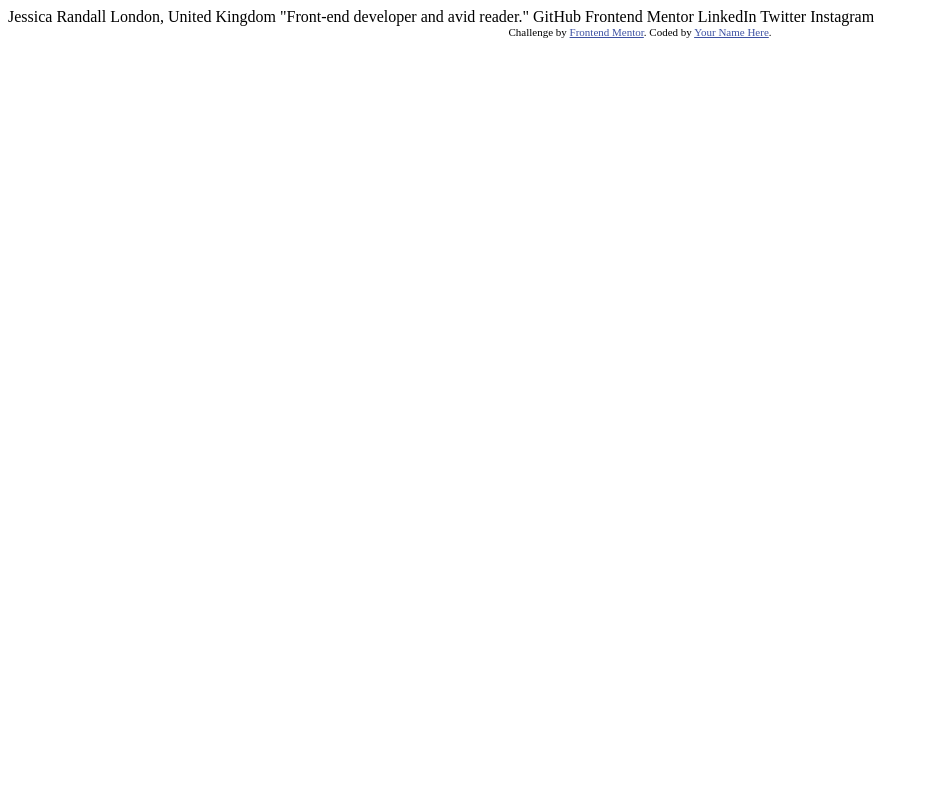
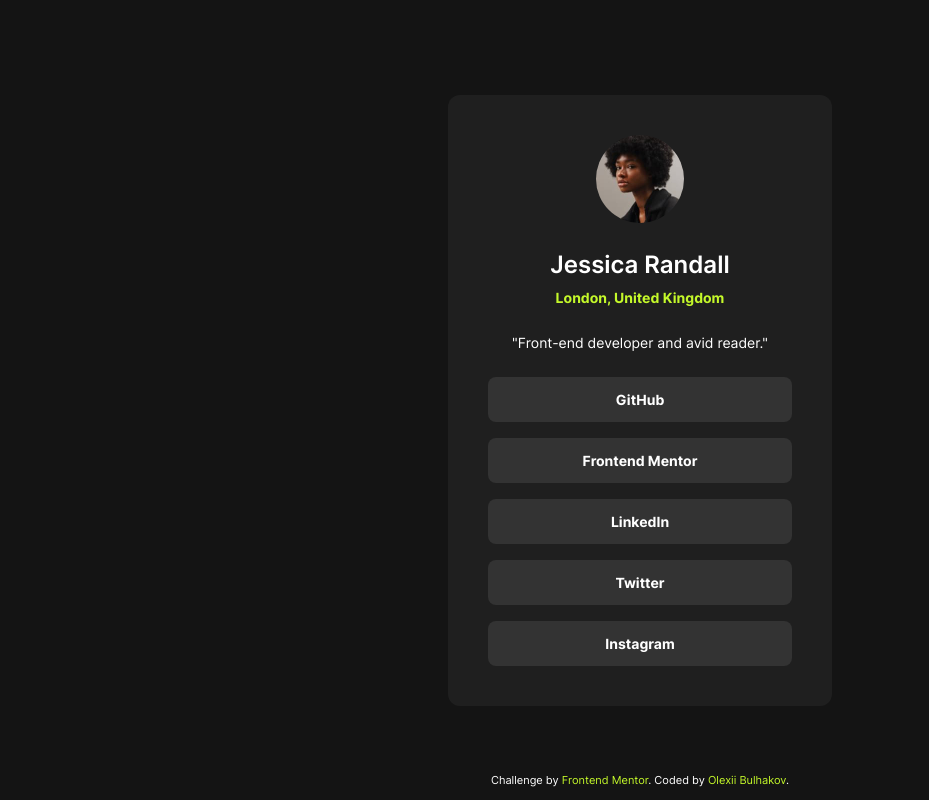
Before and after one commit to bulhakovolexii/social-links-profile, a plain HTML site: page index.html in a window 1280 px wide. Shown: the whole page, without its empty margins (0-929 px from the left). Drawn offline with nearby package versions, Linux system fonts and the light colour scheme.

Commit message:
feat: finished project

```diff
--- a/index.html
+++ b/index.html
@@ -1,34 +1,84 @@
 <!DOCTYPE html>
 <html lang="en">
   <head>
-  <meta charset="UTF-8">
-  <meta name="viewport" content="width=device-width, initial-scale=1.0"> <!-- displays site properly based on user's device -->
+    <meta charset="UTF-8" />
+    <meta name="viewport" content="width=device-width, initial-scale=1.0" />
+    <!-- displays site properly based on user's device -->
 
-  <link rel="icon" type="image/png" sizes="32x32" href="./assets/images/favicon-32x32.png">
+    <link
+      rel="icon"
+      type="image/png"
+      sizes="32x32"
+      href="./assets/images/favicon-32x32.png"
+    />
 
     <title>Frontend Mentor | Social links profile</title>
 
-  <!-- Feel free to remove these styles or customise in your own stylesheet 👍 -->
-  <style>
-    .attribution { font-size: 11px; text-align: center; }
-    .attribution a { color: hsl(228, 45%, 44%); }
-  </style>
+    <link
+      rel="stylesheet"
+      href="https://cdn.jsdelivr.net/npm/normalize.css@8.0.1/normalize.css"
+    />
+    <!-- connect the normalize.css file -->
+    <link rel="stylesheet" href="/css/index.css" />
+    <!-- connect the main stylesheet -->
   </head>
   <body>
+    <div class="bg"></div>
+    <main class="container">
+      <div class="card">
+        <img
+          src="/assets/images/avatar-jessica.jpeg"
+          alt="avatar"
+          class="card__avatar"
+        />
+        <div class="card__name">
+          <h2 class="name__title">Jessica Randall</h2>
+          <span class="name__location">London, United Kingdom</span>
+        </div>
+        <span class="card__about">"Front-end developer and avid reader."</span>
 
-  Jessica Randall
-  London, United Kingdom
-  "Front-end developer and avid reader."
-
-  GitHub
-  Frontend Mentor
-  LinkedIn
-  Twitter
-  Instagram
-
-  <div class="attribution">
-    Challenge by <a href="https://www.frontendmentor.io?ref=challenge" target="_blank">Frontend Mentor</a>.
-    Coded by <a href="#">Your Name Here</a>.
+        <ul class="card__links">
+          <li class="links__item">
+            <a
+              href="https://github.com/bulhakovolexii/"
+              target="_blank"
+              rel="noopener noreferrer"
+              >GitHub</a
+            >
+          </li>
+          <li class="links__item">
+            <a
+              href="https://www.frontendmentor.io/profile/bulhakovolexii"
+              target="_blank"
+              rel="noopener noreferrer"
+              >Frontend Mentor</a
+            >
+          </li>
+          <li class="links__item">
+            <a
+              href="https://www.linkedin.com/in/bulhakovolexii/"
+              target="_blank"
+              rel="noopener noreferrer"
+              >LinkedIn</a
+            >
+          </li>
+          <li class="links__item">
+            <a href="#" target="_blank" rel="noopener noreferrer">Twitter</a>
+          </li>
+          <li class="links__item">
+            <a href="#" target="_blank" rel="noopener noreferrer">Instagram</a>
+          </li>
+        </ul>
       </div>
+    </main>
+    <footer class="attribution">
+      Challenge by
+      <a href="https://www.frontendmentor.io?ref=challenge" target="_blank"
+        >Frontend Mentor</a
+      >. Coded by
+      <a href="https://github.com/bulhakovolexii" target="_blank"
+        >Olexii Bulhakov</a
+      >.
+    </footer>
   </body>
 </html>
--- /dev/null
+++ b/scss/_system.scss
@@ -0,0 +1,65 @@
+// colors
+$grey-900: #141414;
+$grey-800: #1f1f1f;
+$grey-700: #333333;
+$green: #c4f82a;
+$white: #ffffff;
+
+// typography
+// fonts
+@font-face {
+  font-family: "Inter Regular";
+  font-style: normal;
+  src: url("../assets/fonts/static/Inter-Regular.ttf") format("truetype");
+  font-weight: 400;
+  font-display: swap;
+}
+
+@font-face {
+  font-family: "Inter Semibold";
+  font-style: normal;
+  src: url("../assets/fonts/static/Inter-SemiBold.ttf") format("truetype");
+  font-weight: 600;
+  font-display: swap;
+}
+
+@font-face {
+  font-family: "Inter Bold";
+  font-style: normal;
+  src: url("../assets/fonts/static/Inter-Bold.ttf") format("truetype");
+  font-weight: 700;
+  font-display: swap;
+}
+
+// text presets
+@mixin text-preset-1() {
+  font-family: "Inter Semibold";
+  font-size: 24px;
+  line-height: 150%;
+  letter-spacing: 0px;
+  color: $white;
+}
+
+@mixin text-preset-2() {
+  font-family: "Inter Regular";
+  font-size: 14px;
+  line-height: 150%;
+  letter-spacing: 0px;
+  color: $white;
+}
+
+@mixin text-preset-2-bold() {
+  font-family: "Inter Bold";
+  font-size: 14px;
+  line-height: 150%;
+  letter-spacing: 0px;
+  color: $white;
+}
+
+// spacings
+$spacing-500: 40px;
+$spacing-300: 24px;
+$spacing-200: 16px;
+$spacing-150: 12px;
+$spacing-100: 8px;
+$spacing-50: 4px;
--- /dev/null
+++ b/scss/index.scss
@@ -0,0 +1,142 @@
+@use "system" as *;
+
+* {
+  box-sizing: border-box;
+}
+
+.bg {
+  position: absolute;
+  top: 0;
+  right: 0;
+  left: 0;
+  bottom: 0;
+  background-color: $grey-900;
+  z-index: -1;
+}
+
+body {
+  display: flex;
+  flex-direction: column;
+  min-height: 100vh;
+}
+
+.container {
+  flex-grow: 1;
+  display: flex;
+  flex-direction: column;
+  justify-content: center;
+  padding: 0 $spacing-300;
+}
+
+.card {
+  margin: 0 auto;
+  display: flex;
+  flex-direction: column;
+  align-items: center;
+  background-color: $grey-800;
+  border-radius: $spacing-150;
+  padding: $spacing-500;
+  gap: $spacing-300;
+  width: 100%;
+  max-width: 384px;
+}
+
+.card__avatar {
+  display: block;
+  width: 88px;
+  height: 88px;
+  border-radius: 50%;
+}
+
+.card__name {
+  display: flex;
+  flex-direction: column;
+  align-items: center;
+  gap: $spacing-50;
+  color: $white;
+}
+
+.name__title {
+  @include text-preset-1();
+  margin: 0;
+}
+
+.name__location {
+  display: block;
+  @include text-preset-2-bold();
+  color: $green;
+}
+
+.card__about {
+  display: block;
+  @include text-preset-2();
+}
+
+.card__links {
+  display: flex;
+  flex-direction: column;
+  gap: $spacing-200;
+  list-style: none;
+  margin: 0;
+  padding: 0;
+  width: 100%;
+}
+
+.links__item {
+  a {
+    display: block;
+    padding: $spacing-150;
+    background-color: $grey-700;
+    border-radius: $spacing-100;
+    text-align: center;
+    text-decoration: none;
+    @include text-preset-2-bold();
+    color: $white;
+    transition: background-color 0.2s ease-in, color 0.2s ease-in;
+
+    &:hover {
+      transition: background-color 0.2s ease-in, color 0.2s ease-in;
+      background-color: $green;
+      color: $grey-700;
+    }
+
+    &:focus-visible {
+      outline: 2px solid $green;
+      outline-offset: 2px;
+      border-radius: 4px;
+    }
+  }
+}
+
+@media screen and (max-width: 576px) {
+  .card {
+    padding: $spacing-300;
+  }
+}
+
+// started files default styles
+.attribution {
+  @include text-preset-2();
+  font-size: 11px;
+  text-align: center;
+
+  /* to ignore footer height in flex container and centering card relative to viewport */
+  position: absolute;
+  width: 100%;
+  bottom: $spacing-150;
+}
+
+.attribution a {
+  color: $green;
+  text-decoration: none;
+
+  &:hover {
+    text-decoration: underline;
+  }
+
+  &:focus-visible {
+    outline: 2px solid $green;
+    outline-offset: 2px;
+    border-radius: 4px;
+  }
+}
```
Also changed, not shown: css/index.css (added), 1 other file. Lines whose indentation alone changed are shown as unchanged.
